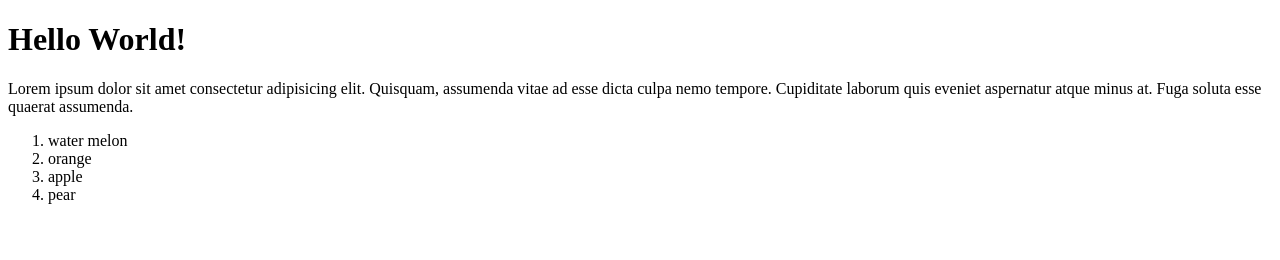
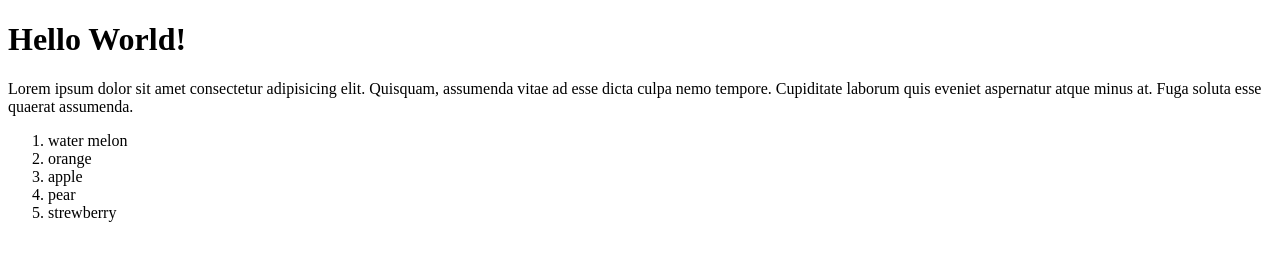
Before and after one commit to chunmeifiona/test, a plain HTML site: page index.html in a window 1280 px wide. Drawn offline with Linux system fonts and the light colour scheme.

Commit message:
add strewberry

```diff
--- a/index.html
+++ b/index.html
@@ -21,6 +21,7 @@
             <li>orange</li>
             <li>apple</li>
             <li>pear</li>
+            <li>strewberry</li>
         </ol>
     </div>
 
```
